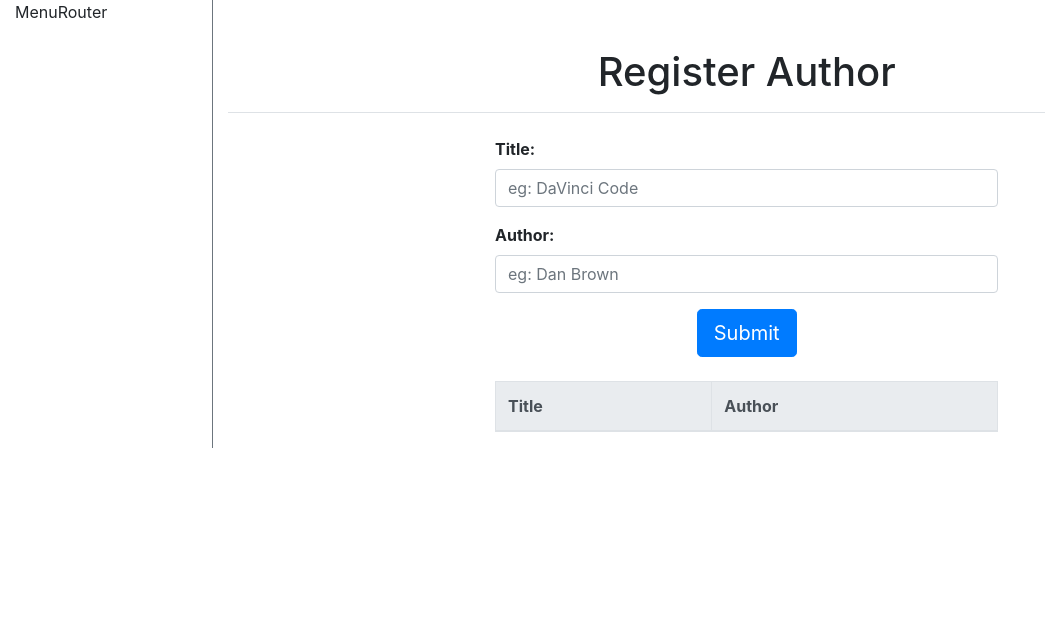
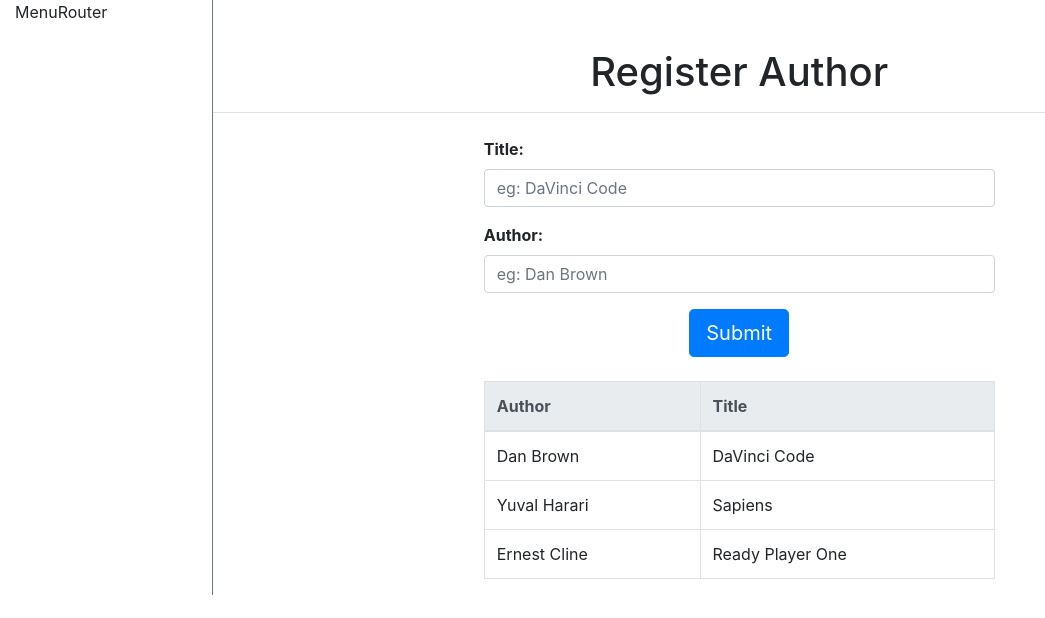
Before and after one commit to didiraja/react-book-collection, a React (Create React App) app: page / in a window 1280 px wide. Shown: the top 618 px of the page, without its empty margins (0-1045 px from the left). Built offline with nearby package versions, Linux system fonts and the light colour scheme.

Commit message:
resolvido problema para renderizar tabela

```diff
--- a/src/App.js
+++ b/src/App.js
@@ -13,8 +13,23 @@ class App extends Component {
     super();
 
     this.state = {
-      titles: ["DaVinci Code","Sapiens","Ready Player One"],
-      authors: ["Dan Brown", "Yuval Harari", "Ernest Cline"]
+      books: [
+        {
+          title: "DaVinci Code",
+          author: "Dan Brown",
+          price: ""
+        },
+        {
+          title: "Sapiens",
+          author: "Yuval Harari",
+          price: ""
+        },
+        {
+          title: "Ready Player One",
+          author: "Ernest Cline",
+          price: ""
+        }
+      ]
     }
 
   }
@@ -31,7 +46,7 @@ class App extends Component {
             <MenuRouter />
           </div>
 
-          <div className="col-md-10">
+          <div className="col-md-10 pl-md-0">
 
             <TitleHeading heading="Register Author" />
 
@@ -40,7 +55,7 @@ class App extends Component {
 
                 <RegisterAuthor />
 
-                <ListTable listTitle={this.state.titles} listAuthor={this.state.authors} />
+                <ListTable books={this.state.books} />
 
               </div>
             </div>
--- a/src/components/ListTable.js
+++ b/src/components/ListTable.js
@@ -3,27 +3,24 @@ import React, { Component } from 'react';
 class ListTable extends Component {
   render() {
 
-    // console.log(this.props.listTitle);
-
-    const propsList = [this.props.listTitle, this.props.listAuthor];
-
-    console.log(propsList);
+    const propsList = this.props.books;
 
     return (
 
       <table className="table table-bordered mt-4">
         <thead className="thead-light">
           <tr>
+            <th scope="col">Author</th>
             <th scope="col">Title</th>
-            <th scope="col">Author</th>
           </tr>
         </thead>
         <tbody>
 
-          {/* <tr>
-            <td>{propsList.titles}</td>
-            <td>{propsList.authors}</td>
-          </tr> */}
+        {propsList.map(
+          (books, key) => <tr key={key}>
+            <td>{books.author}</td>
+            <td>{books.title}</td>
+          </tr>)}
 
         </tbody>
       </table>
```
